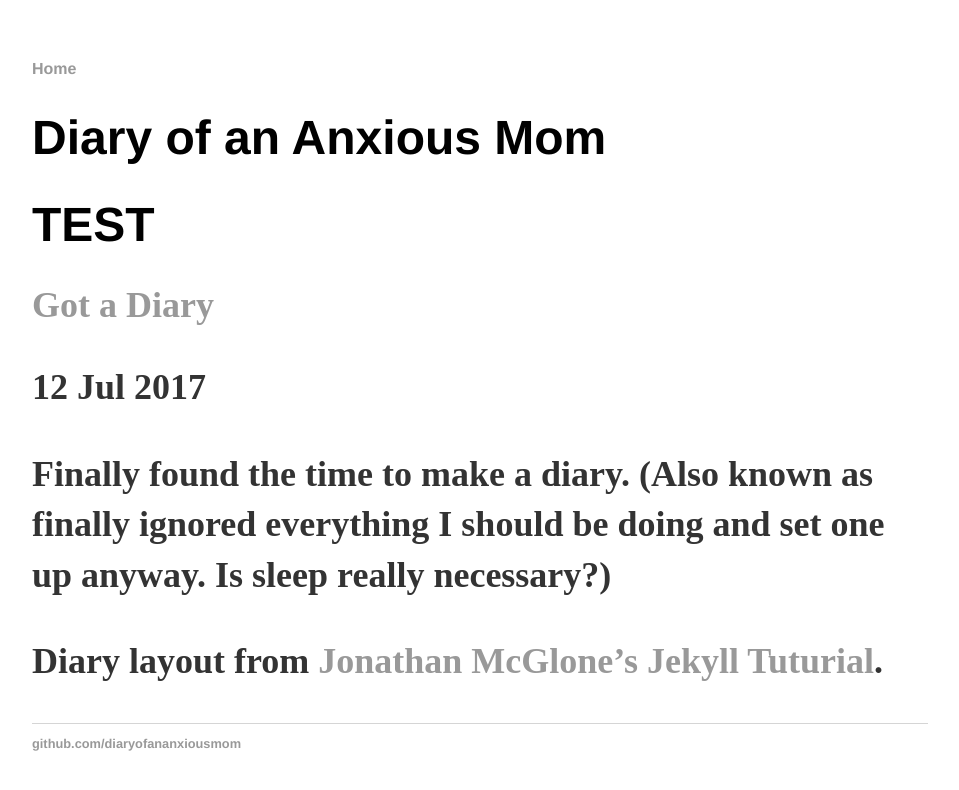
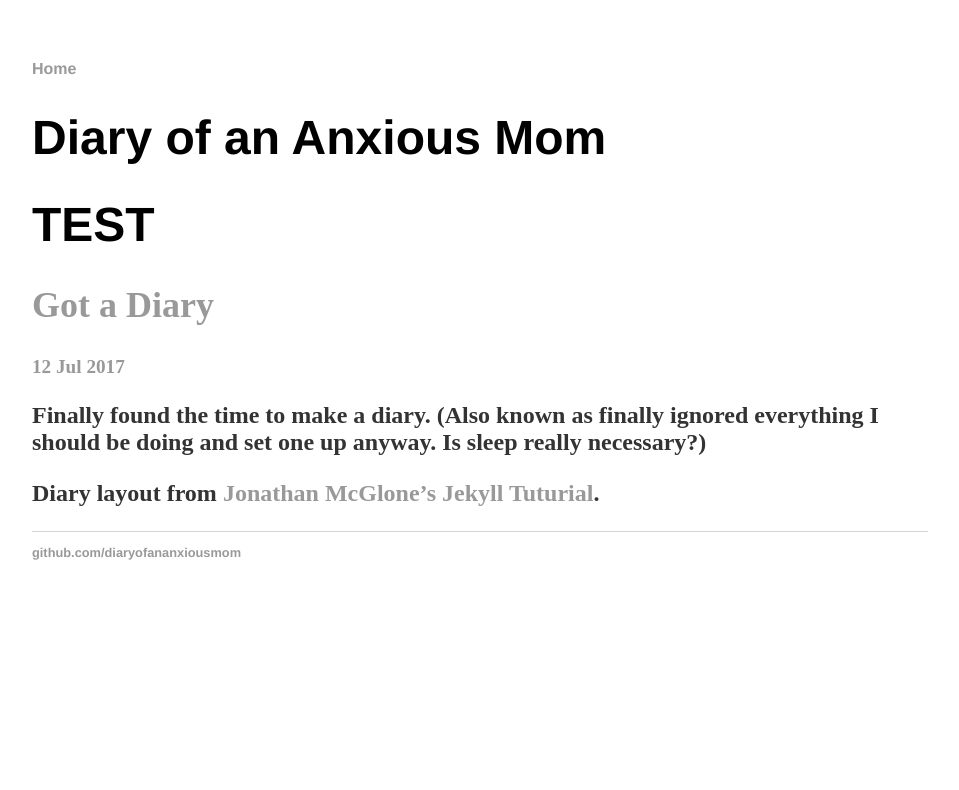
Before and after one commit to diaryofananxiousmom/diaryofananxiousmom.github.io, a Jekyll site: the page built from index.html, in a window 1280 px wide. Shown: the top 790 px of the page, without its empty margins (160-1119 px from the left). Built offline with Jekyll 4.4.1, drawn with Linux system fonts in a browser that asks for light colours.

Commit message:
Update main.css

```diff
--- a/css/main.css
+++ b/css/main.css
@@ -24,9 +24,12 @@ h1 {
     font-size: 3em;
     font-family:'Helvetica', 'Arial', 'Sans-Serif';
 }
+.meta {
+    font-size: .8em;
+    color: #999;
+}
 p {
-    font-size: 1.5em;
-    line-height: 1.4em;
+    font-size: 1em;
     color: #333;
 }
 footer {
```
